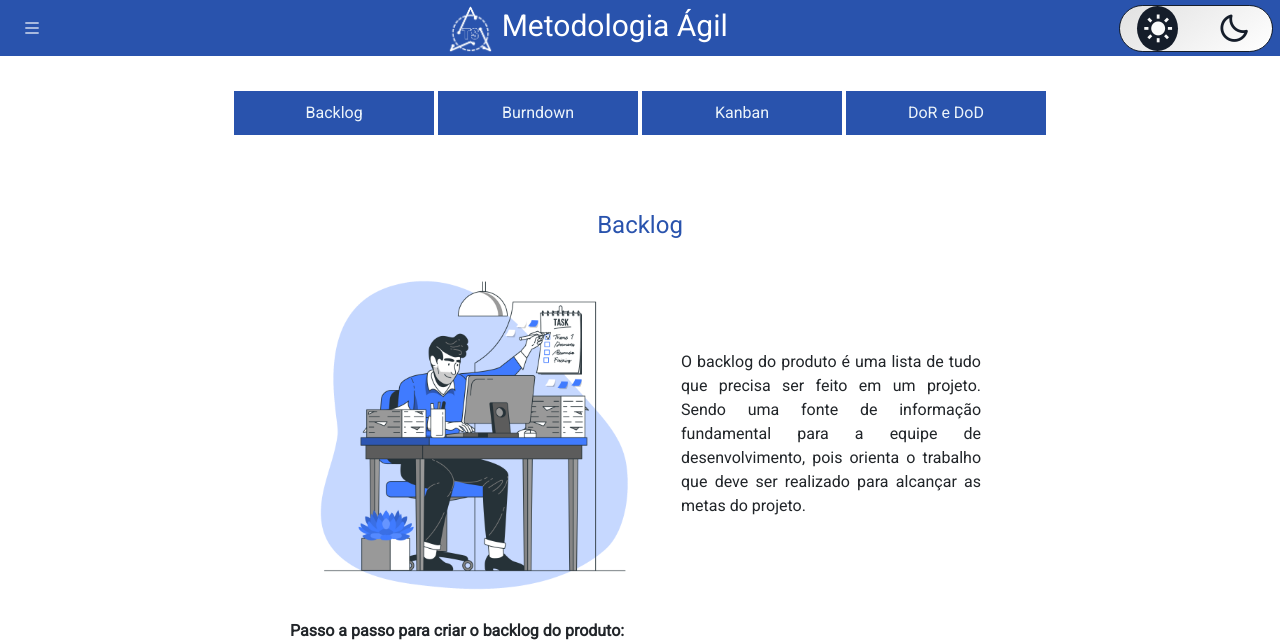
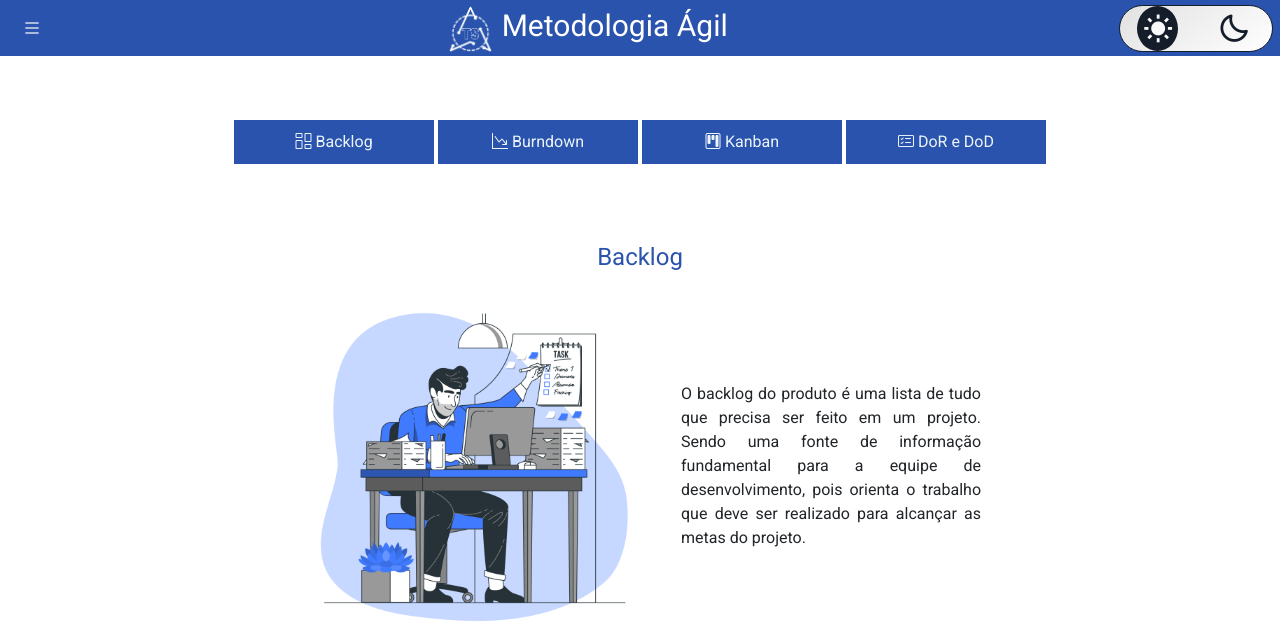
Before and after one commit to DianneFaria/Projeto-de-API-1-Semestre, a Flask app: page /ferramentas in a window 1280 px wide. Shown: the top 640 px of the page. Run offline with Flask 2, Linux system fonts and the light colour scheme.

Commit message:
Atualização no botão scroll.

```diff
--- a/static/css/style.css
+++ b/static/css/style.css
@@ -719,7 +719,7 @@ hr{
 
 .scroll {
     text-align: center;
-    padding-top: 4%;
+    margin-top: 80px;
 }
 
 .scroll a {
@@ -729,4 +729,5 @@ hr{
     padding: 10px 20px;
     background: var(--color-azul);
     display: inline-block;
+    margin-bottom: 3px;
 }
--- a/templates/ferramentas.html
+++ b/templates/ferramentas.html
@@ -4,10 +4,10 @@
 
 <!-- Scroll -->
 <nav class="scroll">
-    <a href="#Backlog">Backlog</a>
-    <a href="#Burndown">Burndown</a>
-    <a href="#Kanban">Kanban</a>
-    <a href="#DoRandDoD">DoR e DoD</a>
+    <a href="#Backlog"><i class="bi bi-columns-gap"></i> Backlog</a>
+    <a href="#Burndown"><i class="bi bi-graph-down-arrow"></i> Burndown</a>
+    <a href="#Kanban"><i class="bi bi-kanban"></i> Kanban</a>
+    <a href="#DoRandDoD"><i class="bi bi-card-checklist"></i> DoR e DoD</a>
 </nav>
 
 <!-- Parte Backlog -->
```
